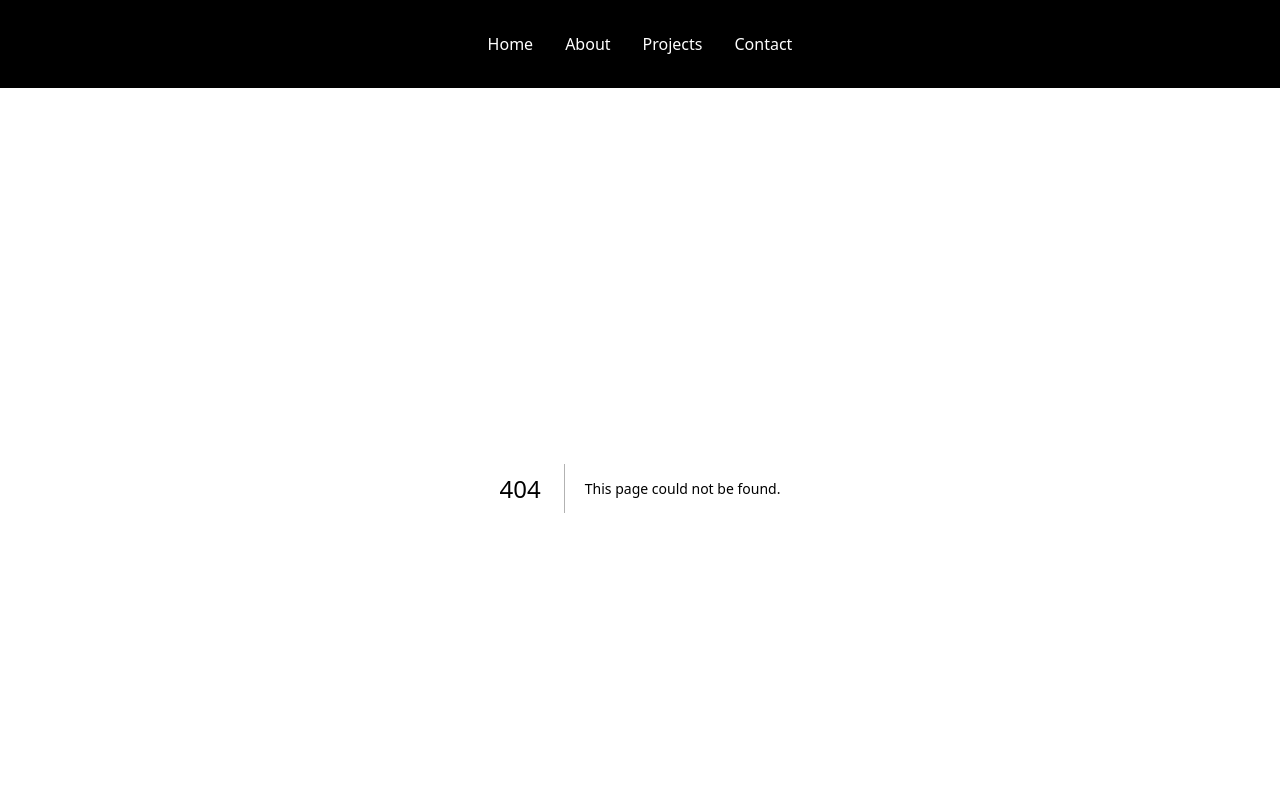
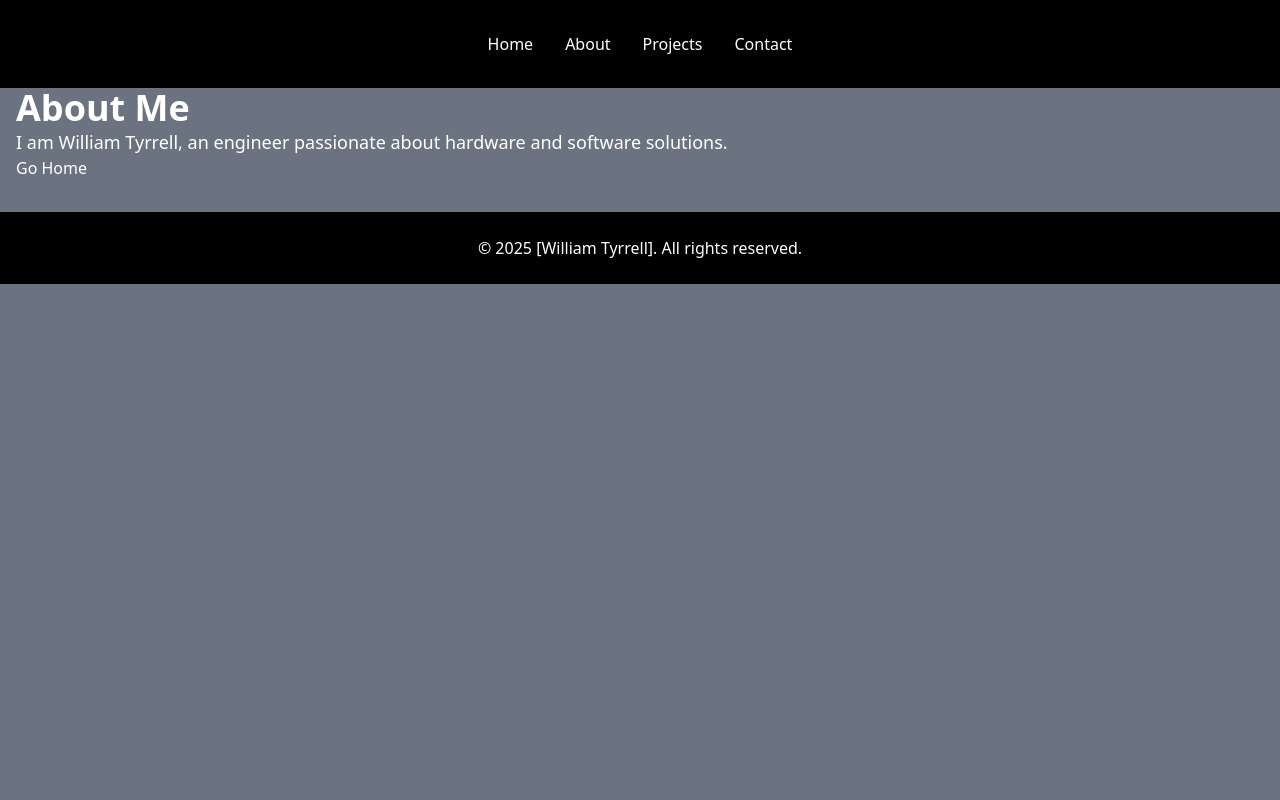
Before and after one commit to wftyrrell/personal-website, a Next.js app: page /about in a window 1280 px wide. Before the commit this address had no page. Shown: the top 800 px of the page. Built offline with nearby package versions, Linux system fonts and the light colour scheme.

Commit message:
Fixed Routing

```diff
--- /dev/null
+++ b/src/app/about/page.tsx
@@ -0,0 +1,18 @@
+// src/app/about/page.tsx
+"use client";
+
+import React from 'react';
+import Image from 'next/image';
+import Link from 'next/link';
+
+const About = () => {
+  return (
+    <div>
+      <h1 className="text-4xl font-bold">About Me</h1>
+      <p className="text-lg">I am William Tyrrell, an engineer passionate about hardware and software solutions.</p>
+      <Link href="/">Go Home</Link>
+    </div>
+  );
+};
+
+export default About;
--- /dev/null
+++ b/src/app/contact/page.tsx
@@ -0,0 +1,18 @@
+// src/app/about/page.tsx
+"use client";
+
+import React from 'react';
+import Image from 'next/image';
+import Link from 'next/link';
+
+const Contact = () => {
+  return (
+    <div>
+      <h1 className="text-4xl font-bold">About Me</h1>
+      <p className="text-lg">I am William Tyrrell, an engineer passionate about hardware and software solutions.</p>
+      <Link href="/">Go Home</Link>
+    </div>
+  );
+};
+
+export default Contact;
--- /dev/null
+++ b/src/app/projects/page.tsx
@@ -0,0 +1,18 @@
+// src/app/about/page.tsx
+"use client";
+
+import React from 'react';
+import Image from 'next/image';
+import Link from 'next/link';
+
+const Projects = () => {
+  return (
+    <div>
+      <h1 className="text-4xl font-bold">About Me</h1>
+      <p className="text-lg">I am William Tyrrell, an engineer passionate about hardware and software solutions.</p>
+      <Link href="/">Go Home</Link>
+    </div>
+  );
+};
+
+export default Projects;
--- a/src/components/header.tsx
+++ b/src/components/header.tsx
@@ -1,8 +1,5 @@
-// src/components/header.tsx
-"use client";
-
 import React from "react";
-import Link from "next/link"; // Use Next.js Link instead of react-router-dom
+import Link from "next/link";
 
 const Header = () => {
     return (
@@ -10,16 +7,24 @@ const Header = () => {
             <nav>
                 <ul className="flex justify-center gap-8">
                     <li>
-                        <Link href="/" className="hover:text-gray-400">Home</Link>
+                        <Link href="/" passHref>
+                            <span className="hover:text-gray-400 cursor-pointer">Home</span>
+                        </Link>
                     </li>
                     <li>
-                        <Link href="/about" className="hover:text-gray-400">About</Link>
+                        <Link href="/about">
+                            <span className="hover:text-gray-400 cursor-pointer">About</span>
+                        </Link>
                     </li>
                     <li>
-                        <Link href="/projects" className="hover:text-gray-400">Projects</Link>
+                        <Link href="/projects" passHref>
+                            <span className="hover:text-gray-400 cursor-pointer">Projects</span>
+                        </Link>
                     </li>
                     <li>
-                        <Link href="/contact" className="hover:text-gray-400">Contact</Link>
+                        <Link href="/contact" passHref>
+                            <span className="hover:text-gray-400 cursor-pointer">Contact</span>
+                        </Link>
                     </li>
                 </ul>
             </nav>
```
Also changed, not shown: src/app/pages/about.tsx (deleted), src/app/pages/contact.tsx (deleted), src/app/pages/projects.tsx (deleted).
